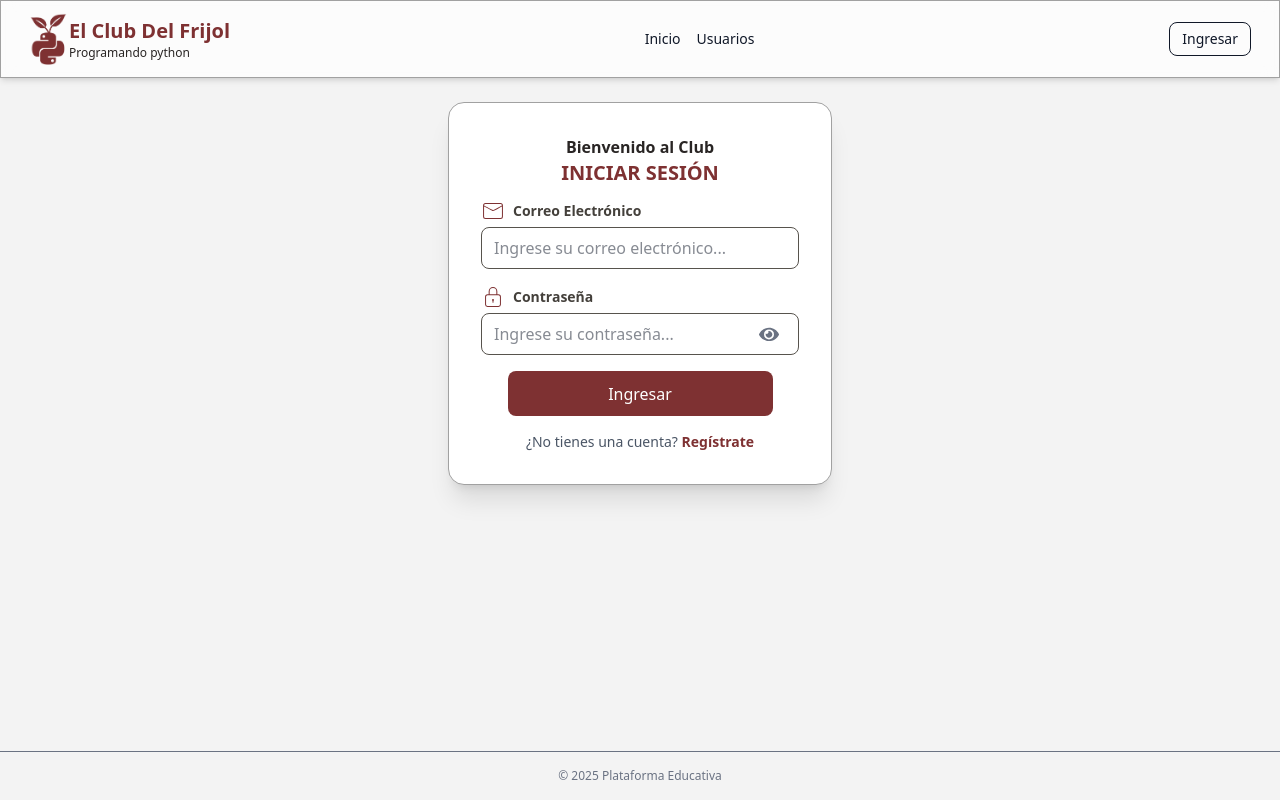
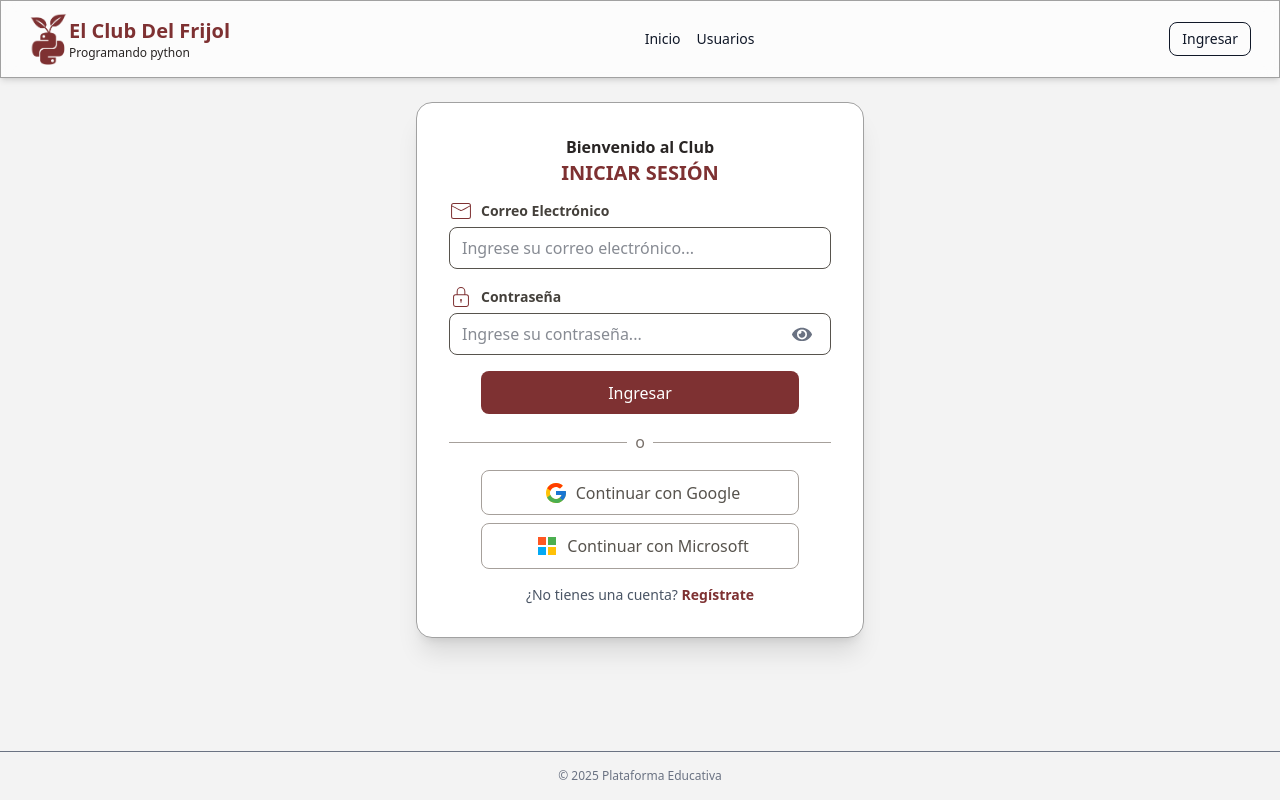
Before and after one commit to brethitman/GENERACION-DE-SOFTWARE, a React (Vite) app in the folder FRONTEND_GS/: page /login in a window 1280 px wide. Built offline with nearby package versions, Linux system fonts and the light colour scheme; no server answers.

Commit message:
botones Google Microsoft

```diff
--- a/FRONTEND_GS/src/App.tsx
+++ b/FRONTEND_GS/src/App.tsx
@@ -6,9 +6,9 @@ import { Route, Routes } from "react-router-dom";
 // ===== Internal =====
 import RutaPrivada from "./components/RutaPrivada/RutaPrivada";
 import MainLayout from "./layouts/MainLayout";
-import Home from "./pages/Home/Home";
 import Login from "./pages/Login/Login";
 import Users from "./pages/Users/Users";
+import Home from "./pages/home/Home";
 import PanelEstudiante from "./pages/panels/PanelEstudiante";
 
 
--- a/FRONTEND_GS/src/index.css
+++ b/FRONTEND_GS/src/index.css
@@ -30,7 +30,7 @@ body {
 
 button {
   border-radius: 8px;
-  border: 1px solid transparent;
+/*  border: 1px solid transparent;*/
   padding: 0.6em 1.2em;
   font-size: 1em;
   font-weight: 500;
--- a/FRONTEND_GS/src/pages/Login/Login.tsx
+++ b/FRONTEND_GS/src/pages/Login/Login.tsx
@@ -1,11 +1,11 @@
 import { useState } from "react";
 import {CiMail, CiLock} from 'react-icons/ci';
 import { FaEye, FaEyeSlash } from "react-icons/fa";
+import {FcGoogle} from 'react-icons/fc';
 import { useNavigate } from "react-router-dom";
 
 import { useAuth } from "../../hooks/useAuth";
 import { rutaPorRol } from "../../utils/rutaPorRol"; // 👈 la volvemos a usar
-
 
 
 export default function Login() {
@@ -34,7 +34,7 @@ export default function Login() {
   };
 
   return (
-    <section className="max-w-sm mx-auto bg-white rounded-2xl border border-neutral-400 p-8 shadow-xl">
+    <section className="max-w-md mx-auto bg-white rounded-2xl border border-neutral-400 p-8 shadow-xl">
       <h1 className="text-l text-stone-800 font-bold mb-0 text-center">Bienvenido al Club</h1>
       <h1 className="text-xl text-[#7E3132] font-bold mb-3 text-center">INICIAR SESIÓN</h1>
       <form className="space-y-4" onSubmit={enviar}>
@@ -90,6 +90,28 @@ export default function Login() {
           {cargando ? "Ingresando..." : "Ingresar"}
         </button>
         </div>
+
+        <div className="flex items-center w-full my-4">
+           <div className="flex-grow border-t border-stone-400"></div>
+               <span className="mx-2 text-stone-500">o</span>
+           <div className="flex-grow border-t border-stone-400"></div>
+        </div>
+
+        <div className="flex flex-col items-center justify-center gap-2">
+            <button className="flex items-center justify-center w-5/6 rounded-lg px-4 py-2 bg-white text-stone-600 border border-stone-400 hover:bg-stone-200 disabled:opacity-60 transition-all">
+            <FcGoogle className="w-6 h-6 ml-1"/>
+            <span className="ml-2">Continuar con Google</span>
+           </button>
+           <button className="flex items-center justify-center w-5/6 rounded-lg px-4 py-2 bg-white text-stone-600 border border-stone-400 hover:bg-stone-200 disabled:opacity-60 transition-all">
+            <svg xmlns="http://www.w3.org/2000/svg" className="w-6 h-6 ml-1" fill="none" viewBox="0 0 48 48" strokeWidth="2">
+                <path fill="#ff5722" d="M6 6H22V22H6z" transform="rotate(-180 14 14)"></path>
+                <path fill="#4caf50" d="M26 6H42V22H26z" transform="rotate(-180 34 14)"></path>
+                <path fill="#ffc107" d="M26 26H42V42H26z" transform="rotate(-180 34 34)"></path>
+                <path fill="#03a9f4" d="M6 26H22V42H6z" transform="rotate(-180 14 34)"></path>
+            </svg>
+            <span className="ml-2">Continuar con Microsoft</span>
+           </button>
+        </div>
     <p className="text-sm text-gray-600 text-center mt-4">
      ¿No tienes una cuenta?{" "}
        <a href="#" className="font-semibold text-[#7E3132] hover:text-[#712C2D] hover:underline">
```
Lines whose indentation alone changed are shown as unchanged.
